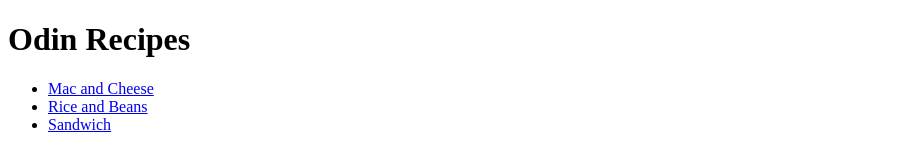
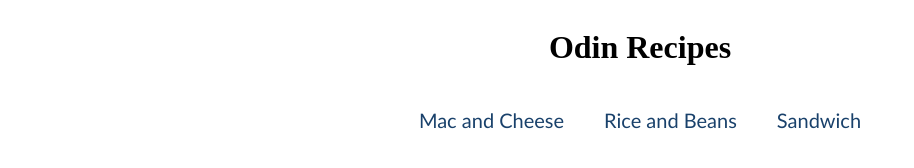
Before and after one commit to ghalley42/odin-recipes, a plain HTML site: page index.html in a window 1280 px wide. Shown: the whole page, without its empty margins (0-914 px from the left). Drawn offline with Linux system fonts and the light colour scheme.

Commit message:
Added styles.css and linked from all html files.

```diff
--- a/index.html
+++ b/index.html
@@ -3,6 +3,7 @@
 <head>
     <meta charset="UTF-8">
     <meta name="viewport" content="width=device-width, initial-scale=1.0">
+    <link rel="stylesheet" href="styles.css">
     <title>Odin Recipes</title>
 </head>
 <body>
--- /dev/null
+++ b/styles.css
@@ -0,0 +1,31 @@
+body {
+    display: flex;
+    flex-direction: column;
+    justify-content: center;
+    align-items: center;
+}
+
+h1 {
+   font-family: 'Times New Roman', Times, serif;
+}
+
+ul {
+    display: flex;
+    list-style-type: none;
+    font-family: 'Gill Sans', 'Gill Sans MT', Calibri, 'Trebuchet MS', sans-serif;
+    font-size: 1.25rem;
+    flex-direction: row;
+    justify-content: center;
+    padding: 0;
+    gap: 40px;
+    flex-wrap: wrap;
+}
+
+li > a, li > a:visited {
+    text-decoration: none;
+    color: hsl(211 62 26);
+}
+
+li > a:hover {
+    color: hsl(211 62 62);
+}
```
Also changed, not shown: recipes/mac-and-cheese.html (+1 -0 lines), recipes/rice-and-beans.html (+1 -0 lines), recipes/sandwich.html (+1 -0 lines).
